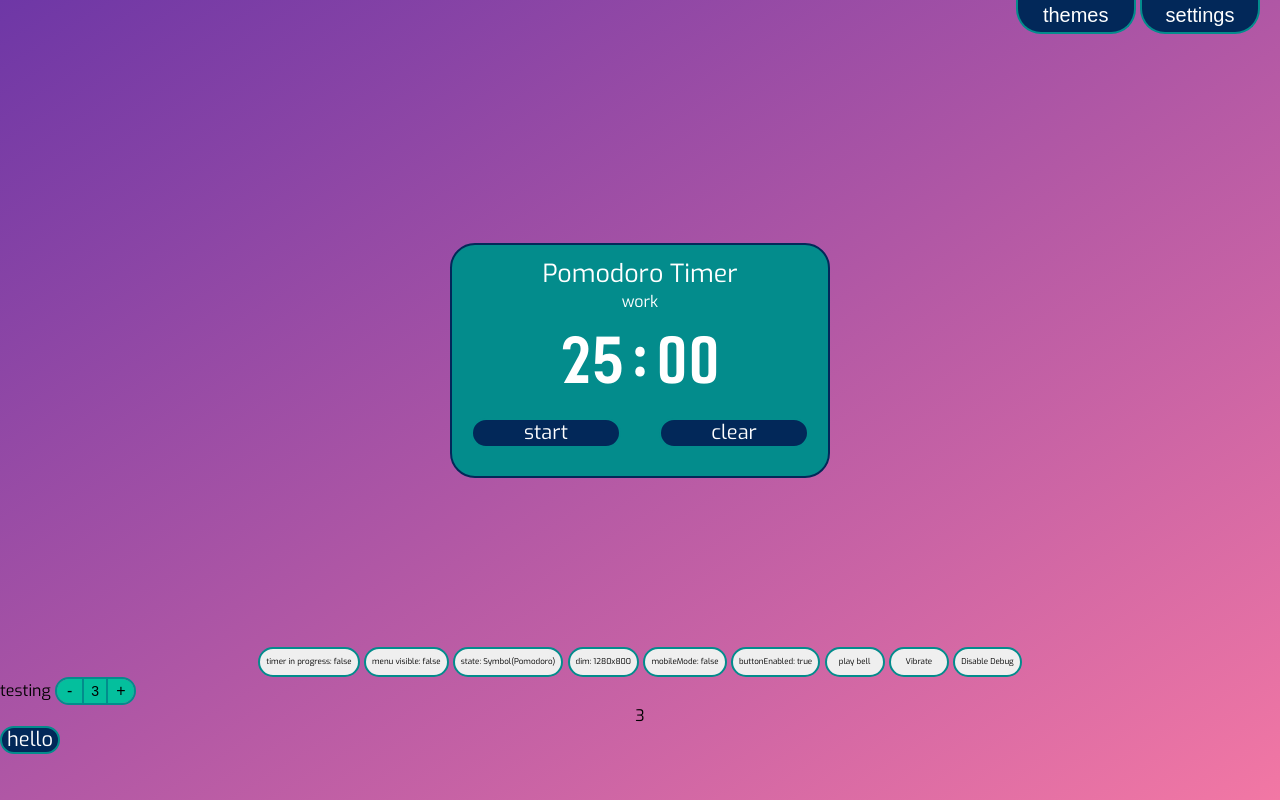
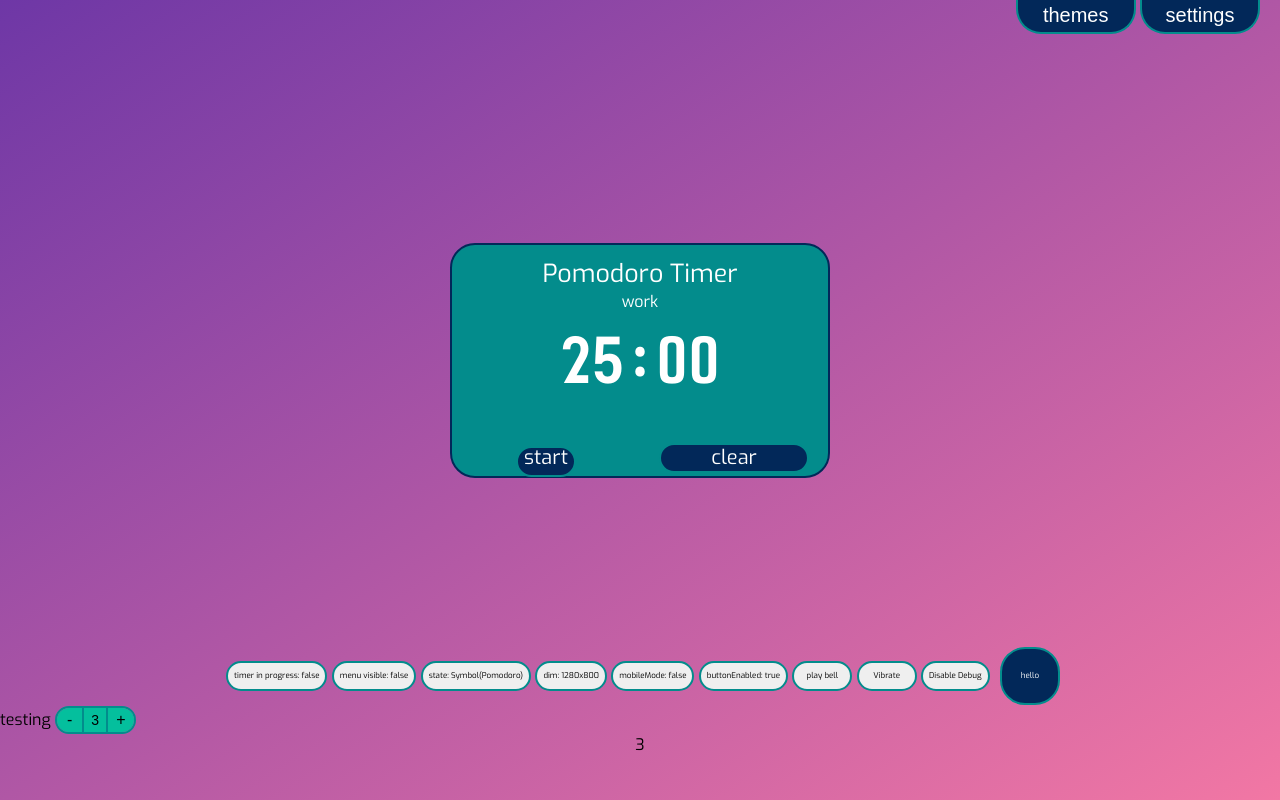
Before and after one commit to niblicat/pomodoro, a SvelteKit app: page / in a window 1280 px wide. Built offline with nearby package versions, Linux system fonts and the light colour scheme.

Commit message:
dynamic buttons working but do not substitute well

```diff
--- a/src/routes/+page.svelte
+++ b/src/routes/+page.svelte
@@ -226,9 +226,8 @@
                 {/each}
             </div>
             {/key}
-            <button
+            <DynamicButton
             class="bounce fade regular {buttonEnabled ? '' : 'disabled'}"
-            type="button"
             on:click={() => {
                 if ($timerInProgress) timer.stopTimer();
                 else {
@@ -252,7 +251,7 @@
             disabled={!buttonEnabled}
             >
                 {!$timerInProgress ? 'start' : 'pause'}
-            </button>
+            </DynamicButton>
             <button
             class="bounce fade regular"
             type="button"
@@ -356,6 +355,14 @@
                 >
                     Disable Debug
                 </button>
+
+                <DynamicButton
+                class="debug bounce fade regular {buttonEnabled ? '' : 'disabled'}"
+                on:click={() => {alert('hello!')}}
+                >
+                    hello
+                </DynamicButton>
+
                 <PillButton
                 bind:bound={boundValue}
                 label="testing"
@@ -375,11 +382,6 @@
                 />
                 {boundValue}
 
-                <DynamicButton
-                on:click={() => {alert('hello!')}}
-                >
-                    hello
-                </DynamicButton>
 
             </div>
         {/if}
@@ -418,7 +420,7 @@
         font-family: ExoRegular, Arial, Helvetica, sans-serif;
     }
 
-    button {
+    button, :global(button) {
         border-radius: 25px;
         min-width: 60px;
         border: 2px solid var(--divback);
@@ -429,7 +431,7 @@
         pointer-events: auto;
     }
 
-    .regular/*, .regular > * */ {
+    .regular, :global(.regular) {
         color: var(--text);
         background-color: var(--input);
     }
@@ -447,27 +449,27 @@
         background-color: var(--altinput);
     } */
 
-    button:disabled {
+    button:disabled, :global(button:disabled) {
         color: var(--neutraldark);
     }
 
-    button:not(:focus-visible) {
+    button:not(:focus-visible), :global(button:not(:focus-visible)) {
         border: 2px solid var(--divback);
     }
 
-    button.regular:not(:focus-visible) {
+    button.regular:not(:focus-visible), :global(button.regular:not(:focus-visible)) {
         background-color: var(--input);
     }
 
     @media(hover: hover) {
-        button.regular:hover, button.regular:focus-visible {
+        button.regular:hover, button.regular:focus-visible, :global(button.regular:hover), :global(button.regular:focus-visible) {
             background-color: var(--accent2);
             border: 2px solid var(--input);
         }
     }
 
     @media(hover: hover) {
-        button.bounce:hover, button.bounce:focus-visible {
+        button.bounce:hover, button.bounce:focus-visible, :global(button.bounce:hover), :global(button.bounce:focus-visible) {
             transform: scale(1.1);
             -webkit-transform: scale(1.1);
             -moz-transform: scale(1.1);
@@ -488,7 +490,7 @@
         }
     }
 
-    button.bounce:active {
+    button.bounce:active, :global(button.bounce:active) {
         transform: scale(0.9);
         -webkit-transform: scale(0.9);
         -moz-transform: scale(0.9);
@@ -543,7 +545,7 @@
         font-size: 20px;
     }
 
-    .timer > * {
+    .timer > *, :global(.timer > *) {
         display: flex;
         justify-self: center;
         align-self: center;
@@ -574,7 +576,7 @@
         color: var(--title, #000);
     }
 
-    .timer button {
+    .timer button, :global(.timer button) {
         align-self: baseline;
         grid-row: 5;
         display: grid;
@@ -612,7 +614,7 @@
         grid-row: 4;
     }
 
-    .debug button {
+    .debug button, :global(.debug button) {
         font-size: 8px;
     }
 
@@ -635,7 +637,7 @@
         100% { transform: rotate(360deg); }
     }
 
-    .fade {
+    .fade, :global(.fade) {
         transition: all .2s ease-in-out;
         animation: fadeIn .5s;
         -webkit-animation: fadeIn .5s;
--- a/src/routes/dynamicbutton.svelte
+++ b/src/routes/dynamicbutton.svelte
@@ -2,6 +2,9 @@
     import { createEventDispatcher } from "svelte";
 
     const dispatch = createEventDispatcher();
+
+    export let height = "60px";
+    export let width = "28px";
 
     let amClicked: boolean = false;
 
@@ -14,14 +17,19 @@
             }, 5);
         }
     }
+    $: cssVarStyles = '--height:' + height + ';' + '--width:' + width + ';'
 </script>
 
 <button
 class="outer"
+tabindex="-1"
 on:click={handleClick}
+id="{$$restProps.id || ''}"
+style={cssVarStyles}
 >
     <button
-    class="inner"
+    class="inner {$$restProps.class || ''}"
+    title="{$$restProps.title || ''}"
     on:click={handleClick}
     >
         <slot/>
@@ -30,12 +38,9 @@ on:click={handleClick}
 
 <style>
     button.outer {
-        display: flex;
-        flex: none;
-        width: 60px;
-        height: 28px;
+        width: var(--width);
+        height: var(--height);
         margin: 0;
-        padding: 0;
         background-color: transparent;
         border: 0;
     }
@@ -46,33 +51,30 @@ on:click={handleClick}
         margin: 0;
         padding: 0;
         border-radius: 25px;
-        border: 2px solid var(--divback);
-        font-size: var(--fontsize);
+        /* border: 2px solid var(--divback);
+        font-size: var(--fontsize); */
         line-height: 100%;
         text-align: center;
         cursor: pointer;
         pointer-events: auto;
-        color: var(--text);
-        background-color: var(--input);
+        /* color: var(--text);
+        background-color: var(--input); */
         font-family: ExoRegular, Arial, Helvetica, sans-serif;
     }
 
     button.inner:disabled {
-        color: var(--neutraldark);
+        /* color: var(--neutraldark); */
     }
 
     button.inner:not(:focus-visible) {
-        border: 2px solid var(--divback);
-    }
-
-    button.inner:not(:focus-visible) {
-        background-color: var(--input);
+        /* border: 2px solid var(--divback);
+        background-color: var(--input); */
     }
 
     @media(hover: hover) {
         button.inner:hover, button.inner:focus-visible {
-            background-color: var(--accent2);
-            border: 2px solid var(--input);
+            /* background-color: var(--accent2);
+            border: 2px solid var(--input); */
         }
     }
 
@@ -86,15 +88,6 @@ on:click={handleClick}
         }
     }
 
-    .inner {
-        transition: all .2s ease-in-out;
-        animation: fadeIn .5s;
-        -webkit-animation: fadeIn .5s;
-        -moz-animation: fadeIn .5s;
-        -o-animation: fadeIn .5s;
-        -ms-animation: fadeIn .5s;
-    }
-
     button.inner:active {
         transform: scale(0.9);
         -webkit-transform: scale(0.9);
```
Lines whose indentation alone changed are shown as unchanged.
